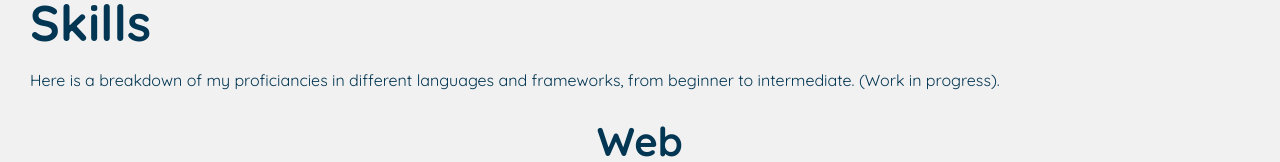
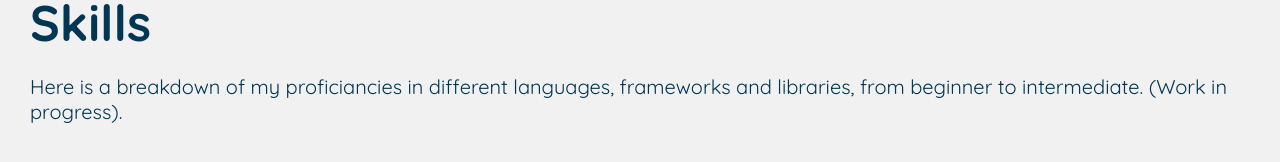
Before and after one commit to edmondwong6279/portfolio, a Next.js app: page / in a window 1280 px wide. Both pictures are taken after a click on the element "SKILLS". Shown: the part 222-384 px from the top of the page. Built offline with nearby package versions, Linux system fonts and the light colour scheme; no server answers.

Commit message:
added styling on skills intro (WIP)

```diff
--- a/src/components/SkillsComponent/SkillsComponent.module.scss
+++ b/src/components/SkillsComponent/SkillsComponent.module.scss
@@ -5,6 +5,10 @@
 
 	.bigHeader {
 		@include bigHeader;
+	}
+
+	.text {
+		@include smallText;
 	}
 
 	.graphContainer {
--- a/src/components/SkillsComponent/SkillsComponent.tsx
+++ b/src/components/SkillsComponent/SkillsComponent.tsx
@@ -57,9 +57,10 @@ const SkillsComponent: React.FC<Props> = ({}) => {
   return (
     <div className={styles.container} ref={areaRef}>
       <h2 className={styles.bigHeader}>Skills</h2>
-      <p>
-        Here is a breakdown of my proficiancies in different languages and
-        frameworks, from beginner to intermediate. (Work in progress).
+      <p className={styles.text}>
+        Here is a breakdown of my proficiancies in different languages,
+        frameworks and libraries, from beginner to intermediate. (Work in
+        progress).
       </p>
       {/* <p>TODO Flesh this out.</p> */}
       {allSVG.map((resultSVG, idx) => (
```
